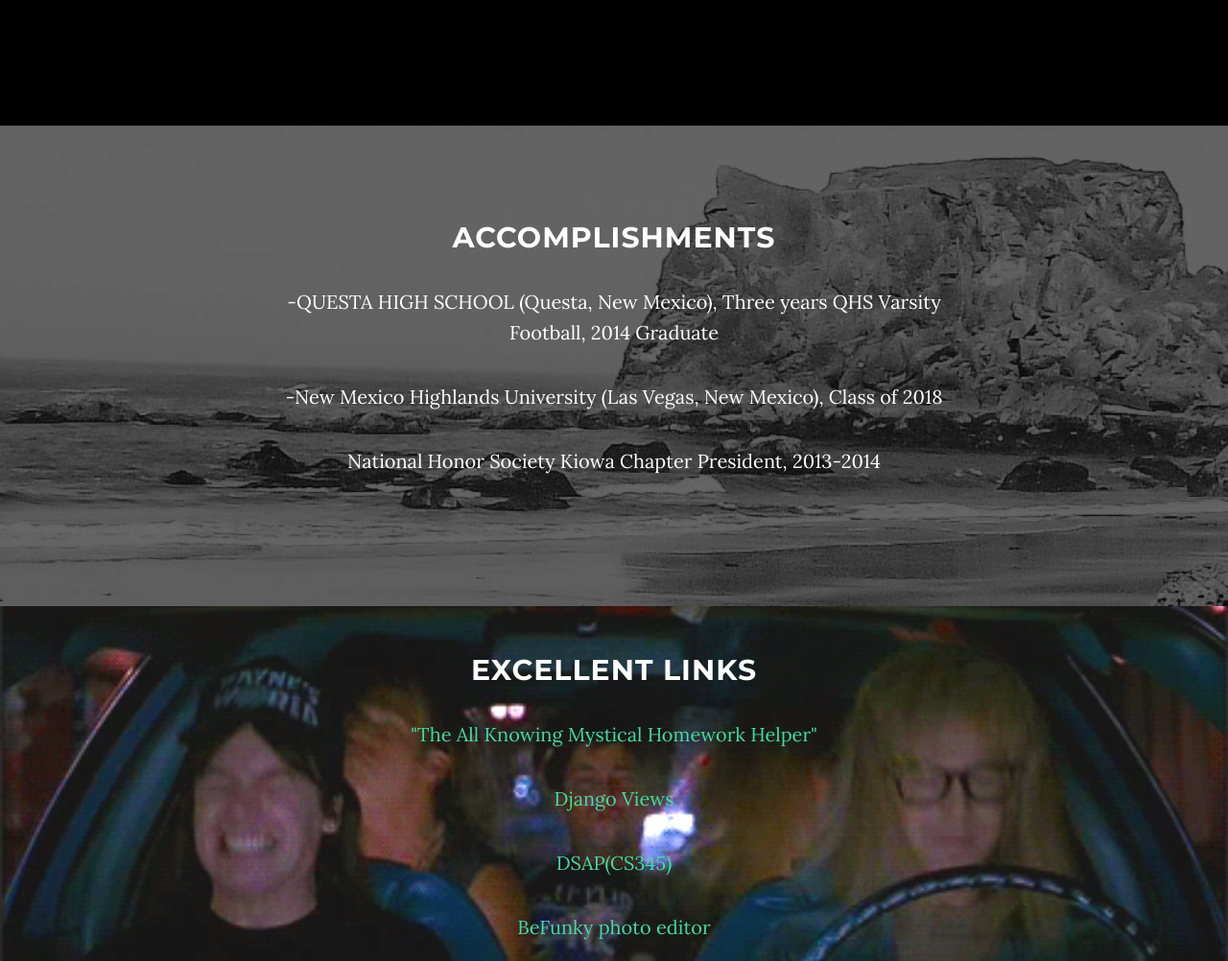
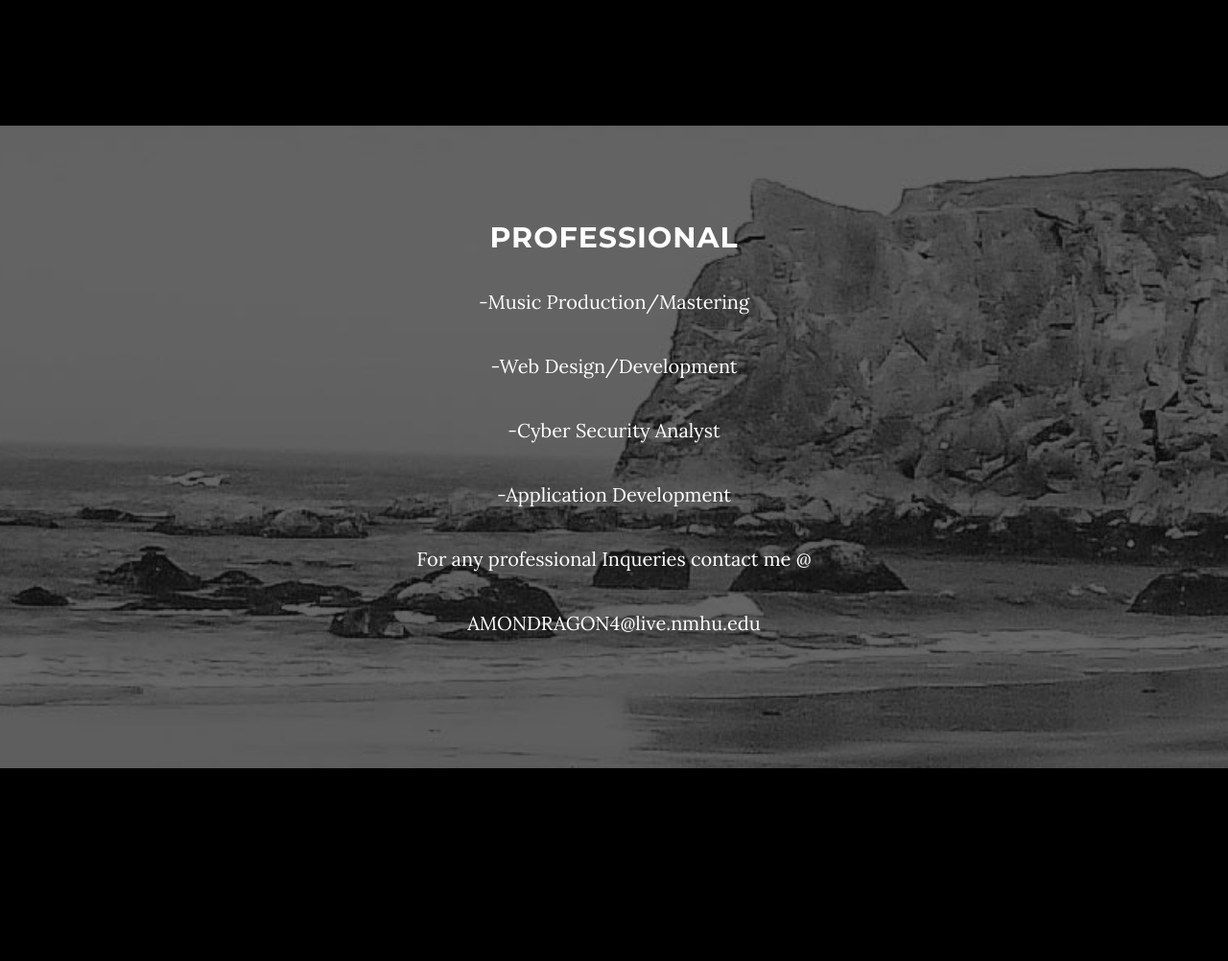
Before and after one commit to AlfredoMondragon/alfredomondragon.github.io, a website: page index.html in a window 1280 px wide. Shown: the part 1400-2402 px from the top of the page at 96% size. Drawn offline with nearby package versions, Linux system fonts and the light colour scheme.

Commit message:
added new tab
professional tab

```diff
--- a/index.html
+++ b/index.html
@@ -58,6 +58,9 @@
                         <a class="page-scroll" href="#bio">Accomplishments</a>
                     </li>
                     <li>
+                        <a class="page-scroll" href="#Professional">Professional</a>
+                    </li>
+                    <li>
                         <a class="page-scroll" href="#links">Excellent Links</a>
                     </li>
                 </ul>
@@ -91,6 +94,24 @@
             <div class="col-lg-8 col-lg-offset-2">
                 <h2>About Mr. Mondragon</h2>
                 <p>Alfredo Mondragon is from San Luis, Colorado and attended high school in Questa, New Mexico. Future graduate of NMHU with a major in Computer Science. In his spare time Mr. Mondragon also produces and performs several genres of music.</p>
+            </div>
+        </div>
+    </section>
+
+    <!-- Professional -->
+    <section id="Professional" class="content-section text-center">
+        <div class="download-section">
+            <div class="container">
+                <div class="col-lg-8 col-lg-offset-2">
+                    <h2>Professional</h2>
+
+                    <p>-Music Production/Mastering</p>
+                    <p>-Web Design/Development </p>
+                    <p>-Cyber Security Analyst</p>
+                    <p>-Application Development</p>
+                    <p>For any professional Inqueries contact me @</p>
+                    <p>AMONDRAGON4@live.nmhu.edu</p>
+                </div>
             </div>
         </div>
     </section>
```
